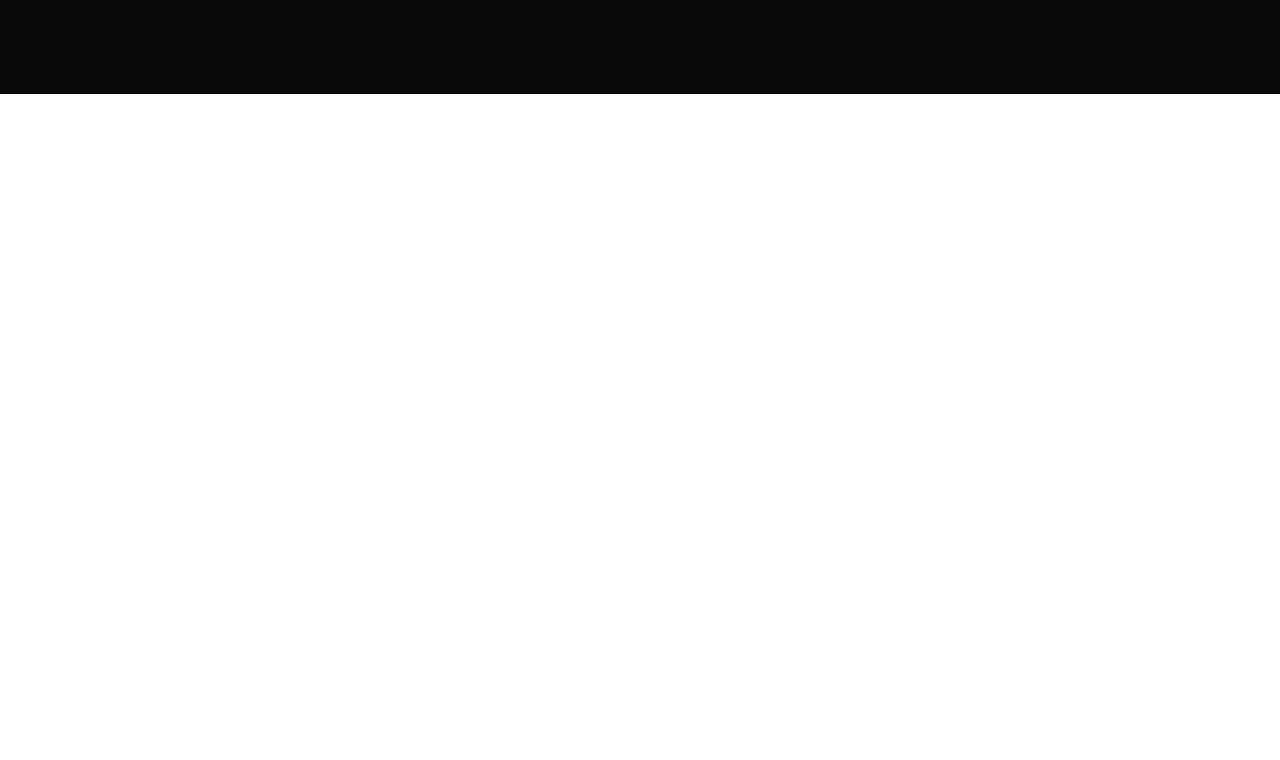
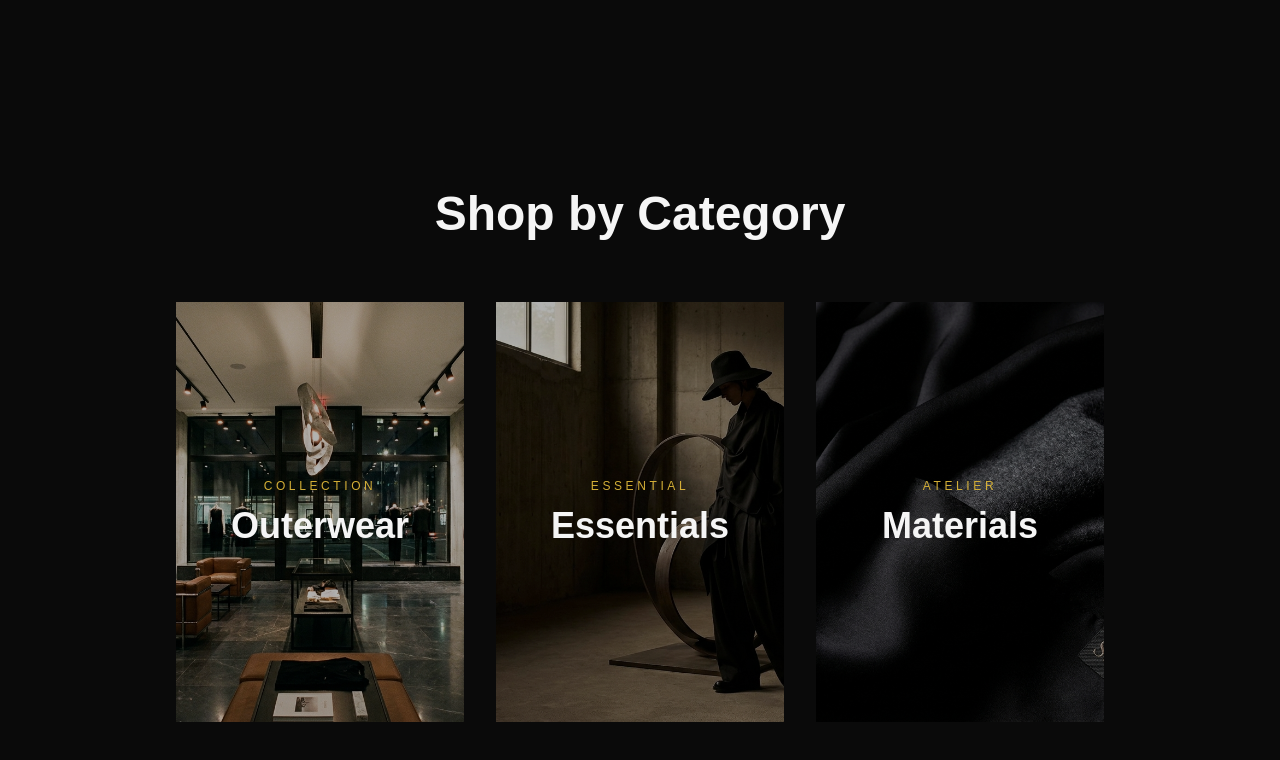
Before and after one commit to codeling56-dot/React-, a React (Vite) app: page / in a window 1280 px wide. Shown: the part 1892-2652 px from the top of the page. Before the commit the page ends 1986 px from the top, so only its background shows below. Built offline with nearby package versions, Linux system fonts and the light colour scheme.

Commit message:
Added the category section

```diff
--- a/src/App.jsx
+++ b/src/App.jsx
@@ -10,6 +10,95 @@ const App = () => {
       </header>
       <Hero />
       <Featuring />
+
+    <section className="bg-primary py-24">
+
+  {/* Heading */}
+  <h2 className="font-heading text-5xl font-bold text-neutral text-center mb-16">
+    Shop by Category
+  </h2>
+
+  {/* Cards */}
+  <div className="flex justify-center gap-8">
+
+    {/* Card 1 */}
+    <div className="relative w-72 h-[420px] overflow-hidden group cursor-pointer">
+
+      <img
+        src="public/outlet.png"
+        alt="Outerwear"
+        className="w-full h-full object-cover transition duration-500 group-hover:scale-105"
+      />
+
+      <div className="absolute inset-0 bg-black/30"></div>
+
+      <div className="absolute inset-0 flex flex-col items-center justify-center">
+
+        <p className="font-label text-secondary text-xs uppercase tracking-[0.3em] mb-3">
+          Collection
+        </p>
+
+        <h3 className="font-heading text-neutral text-4xl font-semibold">
+          Outerwear
+        </h3>
+
+      </div>
+
+    </div>
+
+    {/* Card 2 */}
+    <div className="relative w-72 h-[420px] overflow-hidden group cursor-pointer">
+
+      <img
+        src="public/Background.png"
+        alt="Essentials"
+        className="w-full h-full object-cover transition duration-500 group-hover:scale-105"
+      />
+
+      <div className="absolute inset-0 bg-black/30"></div>
+
+      <div className="absolute inset-0 flex flex-col items-center justify-center">
+
+        <p className="font-label text-secondary text-xs uppercase tracking-[0.3em] mb-3">
+          Essential
+        </p>
+
+        <h3 className="font-heading text-neutral text-4xl font-semibold">
+          Essentials
+        </h3>
+
+      </div>
+
+    </div>
+
+    {/* Card 3 */}
+    <div className="relative w-72 h-[420px] overflow-hidden group cursor-pointer">
+
+      <img
+        src="public/Fabric.png"
+        alt="Materials"
+        className="w-full h-full object-cover transition duration-500 group-hover:scale-105"
+      />
+
+      <div className="absolute inset-0 bg-black/30"></div>
+
+      <div className="absolute inset-0 flex flex-col items-center justify-center">
+
+        <p className="font-label text-secondary text-xs uppercase tracking-[0.3em] mb-3">
+          Atelier
+        </p>
+
+        <h3 className="font-heading text-neutral text-4xl font-semibold">
+          Materials
+        </h3>
+
+      </div>
+
+    </div>
+
+  </div>
+
+</section>
     </main>
   );
 };
--- a/src/index.css
+++ b/src/index.css
@@ -1 +1,13 @@
 @import "tailwindcss";
+
+
+@theme {
+  --color-primary: #0A0A0A;
+  --color-secondary: #D4AF37;
+  --color-tertiary: #1A1A1A;
+  --color-neutral: #F5F5F5;
+
+  --font-heading: "Hanken Grotesk", sans-serif;
+  --font-body: "Hanken Grotesk", sans-serif;
+  --font-label: "Geist", sans-serif;
+}
```
Also changed, not shown: public/Fabric.png (added).
